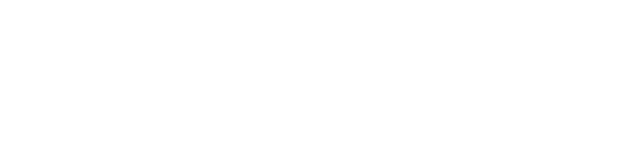
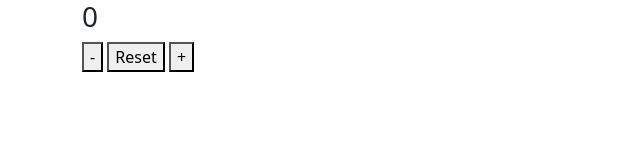
Before and after one commit to MaheshTechnicals/Counter, a plain HTML site: page index.html in a window 1280 px wide. Shown: the whole page, without its empty margins (0-640 px from the left). Drawn offline with nearby package versions, Linux system fonts and the light colour scheme.

Commit message:
Elements added l.

```diff
--- a/index.html
+++ b/index.html
@@ -1,22 +1,32 @@
 <!DOCTYPE html>
 <html lang="en">
+
 <head>
   <meta charset="UTF-8">
   <meta http-equiv="X-UA-Compatible" content="IE=Edge">
   <meta name="viewport" content="width=device-width, initial-scale=1">
-
+  <link href="https://cdn.jsdelivr.net/npm/bootstrap@5.2.1/dist/css/bootstrap.min.css" rel="stylesheet" integrity="sha384-iYQeCzEYFbKjA/T2uDLTpkwGzCiq6soy8tYaI1GyVh/UjpbCx/TYkiZhlZB6+fzT" crossorigin="anonymous">
   <title>Counter</title>
-
-
-
-
   <!-- Custom Styles -->
   <link rel="stylesheet" href="style.css">
 </head>
 
 <body>
 
+  <div class="container">
+    <h3>0</h3>
+    <div id="btns">
+      <button>-</button>
+            <button>Reset</button>
+                  <button>+</button>
+    </div>
+
+  </div>
+
+
+
   <!-- Project -->
   <script src="main.js"></script>
 </body>
+
 </html>
```
